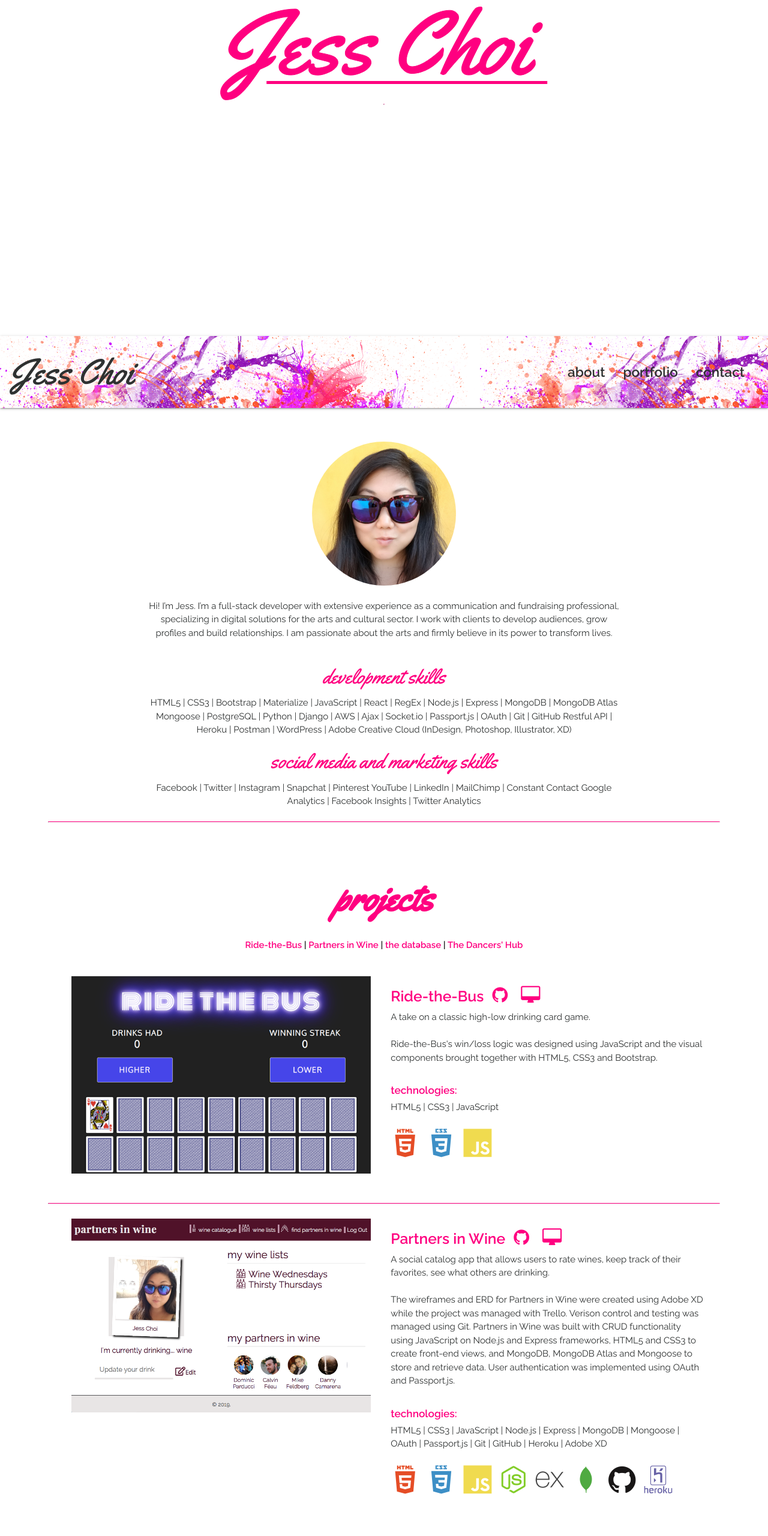
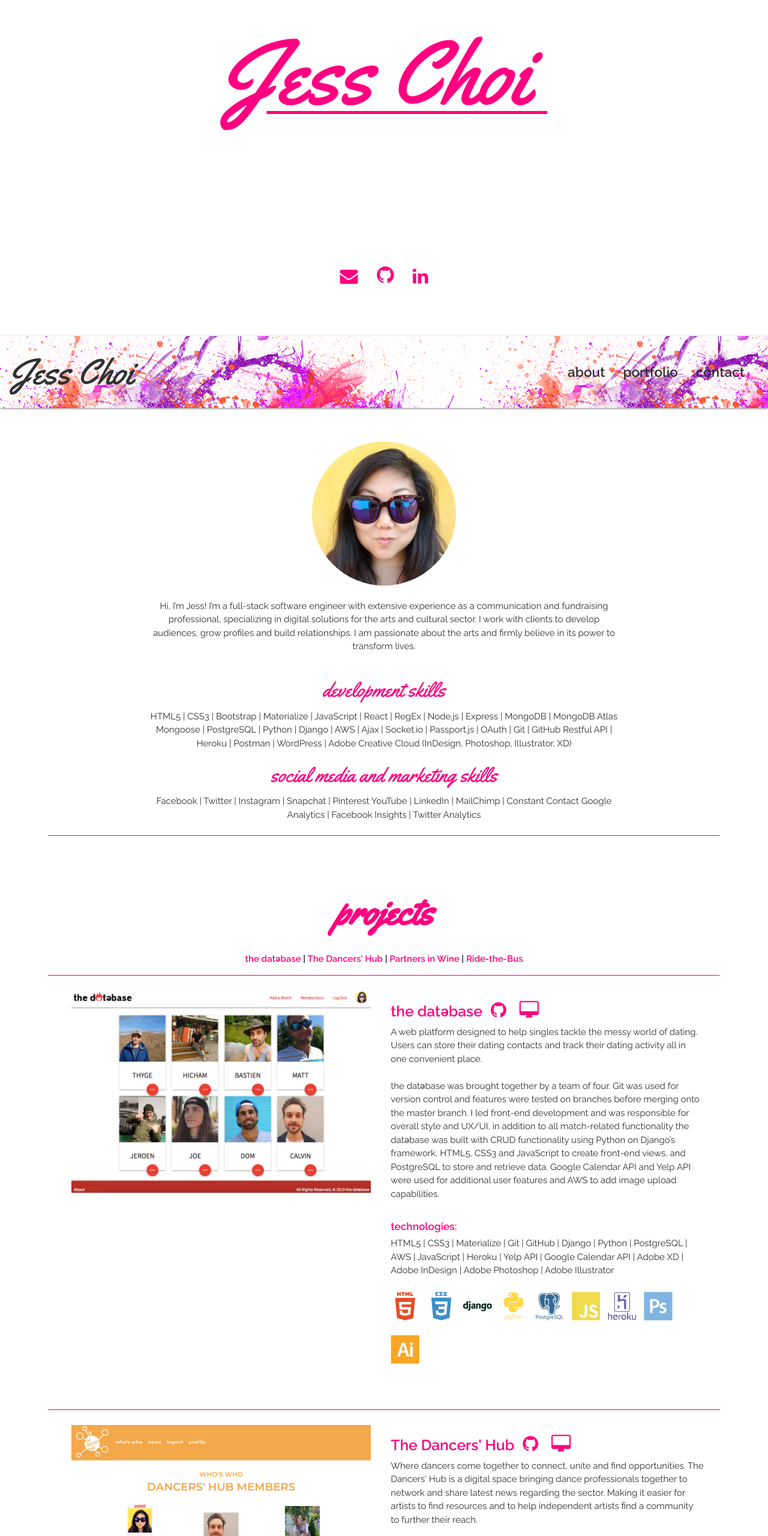
Before and after one commit to jbokchoi/Portfolio, a plain HTML site: page index.html in a window 1280 px wide. Shown: the part 240-2800 px from the top of the page at 60% size. Drawn offline with nearby package versions, Linux system fonts and the light colour scheme.

Commit message:
tweak homepage and reorder projects

```diff
--- a/index.html
+++ b/index.html
@@ -30,7 +30,7 @@
     <!-- HOME -->
     <section id="home">
       <div>
-        <div>
+        <div class="home-header">
           <svg
             version="1.1"
             xmlns="http://www.w3.org/2000/svg"
@@ -153,13 +153,30 @@
             </g>
             <line class="st1" x1="77.2" y1="126.4" x2="545.2" y2="126.4" />
           </svg>
+          <h3>software engineer</h3>
         </div>
       </div>
-      <hr />
-      <h3>software engineer</h3>
-      <a class="waves-effect btn-large btn-flat" id="button" href="#projects">
-        view my work</a
-      >
+      <div>
+        <a id="button" href="#projects">
+          view my work <i class="fa fa-arrow-circle-down"></i
+        ></a>
+      </div>
+      <div class="contact-details-home">
+        <div class="icons-home">
+          <a href="mailto:jessica.k.choi@gmail.com">
+            <i class="fa fa-envelope"></i></a
+          >&nbsp &nbsp
+          <a href="https://github.com/jbokchoi" target="_blank"
+            ><i class="devicon-github-plain"></i></a
+          >&nbsp &nbsp
+          <a
+            href="https://www.linkedin.com/in/jessica-choiyvr/"
+            target="_blank"
+          >
+            <i class="fa fa-linkedin"></i>
+          </a>
+        </div>
+      </div>
     </section>
     <a name="about"></a>
     <section>
@@ -182,12 +199,12 @@
           <div class="container" id="profile">
             <img src="./images/Jess.jpg" class="prof-pic" />
             <p>
-              Hi! I’m Jess. I’m a full-stack developer with extensive experience
-              as a communication and fundraising professional, specializing in
-              digital solutions for the arts and cultural sector. I work with
-              clients to develop audiences, grow profiles and build
-              relationships. I am passionate about the arts and firmly believe
-              in its power to transform lives.
+              Hi, I’m Jess! I’m a full-stack software engineer with extensive
+              experience as a communication and fundraising professional,
+              specializing in digital solutions for the arts and cultural
+              sector. I work with clients to develop audiences, grow profiles
+              and build relationships. I am passionate about the arts and firmly
+              believe in its power to transform lives.
             </p>
           </div>
         </div>
@@ -221,144 +238,13 @@
         <div class="projects-header">
           <h1 class="titles">projects</h1>
           <div class="project-links">
-            <a href="#project1">Ride-the-Bus</a> |
-            <a href="#project2">Partners in Wine</a> |
-            <a href="#project3">the datǝbase</a> |
-            <a href="#project4">The Dancers' Hub</a>
+            <a href="#project1">the datǝbase</a> |
+            <a href="#project2">The Dancers' Hub</a> |
+            <a href="#project3">Partners in Wine</a> |
+            <a href="#project4">Ride-the-Bus</a>
           </div>
         </div>
         <div>
-          <div class="row" id="project">
-            <div class="col s12 container">
-              <div class="row">
-                <div class="col s12 m12 l6">
-                  <a
-                    href="https://jbokchoi.github.io/Ride-the-Bus/"
-                    target="_blank"
-                  >
-                    <img
-                      class="col s12 project-img"
-                      src="./images/Ride-the-Bus.png"
-                  /></a>
-                </div>
-                <div class="col s12 m12 l6">
-                  <h5>
-                    <a
-                      href="https://jbokchoi.github.io/Ride-the-Bus/"
-                      target="_blank"
-                      id="button-links"
-                    >
-                      Ride-the-Bus
-                    </a>
-                    <a
-                      href="https://github.com/jbokchoi/Ride-the-Bus"
-                      target="_blank"
-                      id="button-links"
-                      ><i class="fa fa-github"></i
-                    ></a>
-                    <a
-                      href="https://jbokchoi.github.io/Ride-the-Bus/"
-                      target="_blank"
-                      id="button-links"
-                      ><i class="fa fa-desktop"></i
-                    ></a>
-                  </h5>
-                  <p>
-                    A take on a classic high-low drinking card game.
-                    <br /><br />Ride-the-Bus's win/loss logic was designed using
-                    JavaScript and the visual components brought together with
-                    HTML5, CSS3 and Bootstrap.
-                  </p>
-                  <br />
-                  <h6>technologies:</h6>
-                  <a name="project2"></a>
-                  <p>
-                    HTML5 | CSS3 | JavaScript
-                  </p>
-                  <div class="icons">
-                    <i class="devicon-html5-plain-wordmark colored"></i>
-                    <i class="devicon-css3-plain-wordmark colored"></i>
-                    <i class="devicon-javascript-plain colored"></i>
-                  </div>
-                </div>
-              </div>
-            </div>
-          </div>
-
-          <hr />
-          <div class="row" id="project">
-            <div class="col s12 container">
-              <div class="row">
-                <div class="col s12 m12 l6">
-                  <a
-                    href="https://partners-in-wine.herokuapp.com/"
-                    target="_blank"
-                  >
-                    <img
-                      class="col s12 project-img"
-                      src="./images/partners-in-wine.png"
-                    />
-                  </a>
-                </div>
-                <div class="col s12 m12 l6">
-                  <h5>
-                    <a
-                      href="https://partners-in-wine.herokuapp.com/"
-                      target="_blank"
-                      id="button-links"
-                    >
-                      Partners in Wine
-                    </a>
-                    <a
-                      href="https://github.com/jbokchoi/partners-in-wine"
-                      target="_blank"
-                      id="button-links"
-                      ><i class="fa fa-github"></i
-                    ></a>
-                    <a
-                      href="https://partners-in-wine.herokuapp.com/"
-                      target="_blank"
-                      id="button-links"
-                      ><i class="fa fa-desktop"></i
-                    ></a>
-                  </h5>
-                  <p>
-                    A social catalog app that allows users to rate wines, keep
-                    track of their favorites, see what others are drinking.
-                    <br /><br />
-
-                    The wireframes and ERD for Partners in Wine were created
-                    using Adobe XD while the project was managed with Trello.
-                    Verison control and testing was managed using Git. Partners
-                    in Wine was built with CRUD functionality using JavaScript
-                    on Node.js and Express frameworks, HTML5 and CSS3 to create
-                    front-end views, and MongoDB, MongoDB Atlas and Mongoose to
-                    store and retrieve data. User authentication was implemented
-                    using OAuth and Passport.js.
-                  </p>
-                  <br />
-                  <h6>technologies:</h6>
-                  <p>
-                    HTML5 | CSS3 | JavaScript | Node.js | Express | MongoDB |
-                    Mongoose | OAuth | Passport.js | Git | GitHub | Heroku |
-                    Adobe XD
-                  </p>
-                  <a name="project3"></a>
-                  <div class="icons">
-                    <i class="devicon-html5-plain-wordmark colored"></i>
-                    <i class="devicon-css3-plain-wordmark colored"></i>
-                    <i class="devicon-javascript-plain colored"></i>
-                    <i class="devicon-nodejs-plain colored"></i>
-                    <i class="devicon-express-original colored"></i>
-                    <i class="devicon-mongodb-plain colored"></i>
-                    <i class="devicon-github-plain colored"></i>
-                    <i class="devicon-heroku-original-wordmark colored"></i>
-                  </div>
-                </div>
-              </div>
-            </div>
-          </div>
-
           <hr />
           <div class="row" id="project">
             <div class="col s12 container">
@@ -414,7 +300,7 @@
                     Calendar API | Adobe XD | Adobe InDesign | Adobe Photoshop |
                     Adobe Illustrator
                   </p>
-                  <a name="project4"></a>
+                  <a name="project2"></a>
                   <div class="icons">
                     <i class="devicon-html5-plain-wordmark colored"></i>
                     <i class="devicon-css3-plain-wordmark colored"></i>
@@ -487,6 +373,7 @@
                     Adobe XD
                   </p>
                   <div class="icons">
+                    <a name="project3"></a>
                     <i class="devicon-html5-plain-wordmark colored"></i>
                     <i class="devicon-css3-plain-wordmark colored"></i>
                     <i class="devicon-javascript-plain colored"></i>
@@ -498,6 +385,137 @@
                     <i class="devicon-bootstrap-plain-wordmark colored"></i>
                     <i class="devicon-heroku-original-wordmark colored"></i>
                   </div>
+                </div>
+              </div>
+            </div>
+          </div>
+        </div>
+        <hr />
+        <div class="row" id="project">
+          <div class="col s12 container">
+            <div class="row">
+              <div class="col s12 m12 l6">
+                <a
+                  href="https://partners-in-wine.herokuapp.com/"
+                  target="_blank"
+                >
+                  <img
+                    class="col s12 project-img"
+                    src="./images/partners-in-wine.png"
+                  />
+                </a>
+              </div>
+              <div class="col s12 m12 l6">
+                <h5>
+                  <a
+                    href="https://partners-in-wine.herokuapp.com/"
+                    target="_blank"
+                    id="button-links"
+                  >
+                    Partners in Wine
+                  </a>
+                  <a
+                    href="https://github.com/jbokchoi/partners-in-wine"
+                    target="_blank"
+                    id="button-links"
+                    ><i class="fa fa-github"></i
+                  ></a>
+                  <a
+                    href="https://partners-in-wine.herokuapp.com/"
+                    target="_blank"
+                    id="button-links"
+                    ><i class="fa fa-desktop"></i
+                  ></a>
+                </h5>
+                <p>
+                  A social catalog app that allows users to rate wines, keep
+                  track of their favorites, see what others are drinking.
+                  <br /><br />
+
+                  The wireframes and ERD for Partners in Wine were created using
+                  Adobe XD while the project was managed with Trello. Verison
+                  control and testing was managed using Git. Partners in Wine
+                  was built with CRUD functionality using JavaScript on Node.js
+                  and Express frameworks, HTML5 and CSS3 to create front-end
+                  views, and MongoDB, MongoDB Atlas and Mongoose to store and
+                  retrieve data. User authentication was implemented using OAuth
+                  and Passport.js.
+                </p>
+                <br />
+                <h6>technologies:</h6>
+                <p>
+                  HTML5 | CSS3 | JavaScript | Node.js | Express | MongoDB |
+                  Mongoose | OAuth | Passport.js | Git | GitHub | Heroku | Adobe
+                  XD
+                </p>
+                <a name="project4"></a>
+                <div class="icons">
+                  <i class="devicon-html5-plain-wordmark colored"></i>
+                  <i class="devicon-css3-plain-wordmark colored"></i>
+                  <i class="devicon-javascript-plain colored"></i>
+                  <i class="devicon-nodejs-plain colored"></i>
+                  <i class="devicon-express-original colored"></i>
+                  <i class="devicon-mongodb-plain colored"></i>
+                  <i class="devicon-github-plain colored"></i>
+                  <i class="devicon-heroku-original-wordmark colored"></i>
+                </div>
+              </div>
+            </div>
+          </div>
+        </div>
+
+        <hr />
+        <div class="row" id="project">
+          <div class="col s12 container">
+            <div class="row">
+              <div class="col s12 m12 l6">
+                <a
+                  href="https://jbokchoi.github.io/Ride-the-Bus/"
+                  target="_blank"
+                >
+                  <img
+                    class="col s12 project-img"
+                    src="./images/Ride-the-Bus.png"
+                /></a>
+              </div>
+              <div class="col s12 m12 l6">
+                <h5>
+                  <a
+                    href="https://jbokchoi.github.io/Ride-the-Bus/"
+                    target="_blank"
+                    id="button-links"
+                  >
+                    Ride-the-Bus
+                  </a>
+                  <a
+                    href="https://github.com/jbokchoi/Ride-the-Bus"
+                    target="_blank"
+                    id="button-links"
+                    ><i class="fa fa-github"></i
+                  ></a>
+                  <a
+                    href="https://jbokchoi.github.io/Ride-the-Bus/"
+                    target="_blank"
+                    id="button-links"
+                    ><i class="fa fa-desktop"></i
+                  ></a>
+                </h5>
+                <p>
+                  A take on a classic high-low drinking card game.
+                  <br /><br />Ride-the-Bus's win/loss logic was designed using
+                  JavaScript and the visual components brought together with
+                  HTML5, CSS3 and Bootstrap.
+                </p>
+                <br />
+                <h6>technologies:</h6>
+                <a name="contact"></a>
+                <p>
+                  HTML5 | CSS3 | JavaScript
+                </p>
+                <div class="icons">
+                  <i class="devicon-html5-plain-wordmark colored"></i>
+                  <i class="devicon-css3-plain-wordmark colored"></i>
+                  <i class="devicon-javascript-plain colored"></i>
                 </div>
               </div>
             </div>
--- a/style.css
+++ b/style.css
@@ -15,8 +15,12 @@ body {
   background-size: cover;
   display: flex;
   flex-direction: column;
-  justify-content: center;
+  justify-content: space-around;
   align-items: center;
+}
+
+svg {
+  margin-top: 35vh;
 }
 
 .st0,
@@ -53,6 +57,13 @@ h3 {
   font-weight: 600;
   color: white;
   margin: 0;
+}
+
+.home-header {
+  display: flex;
+  flex-direction: column;
+  justify-content: center;
+  align-items: center;
 }
 
 .titles {
@@ -123,15 +134,13 @@ h4 {
 #button {
   background-color: transparent;
   color: white;
-  font-weight: 600;
-  border: 2px solid white;
   margin: 2vh;
+  font-size: 1.5rem;
 }
 
 #button:hover {
   background-color: rgba(255, 255, 255, 0.7);
   color: #ff0080;
-  border: 2px solid #ff0080;
 }
 
 p {
@@ -169,6 +178,18 @@ hr {
   justify-content: center;
   align-items: center;
   padding: 5vh 0;
+}
+
+.contact-details-home {
+  display: flex;
+  justify-content: space-around;
+  align-items: center;
+  padding: 5vh 0;
+}
+
+.icons-home {
+  font-size: 30px;
+  margin: 2vh 0;
 }
 
 .icons,
```
